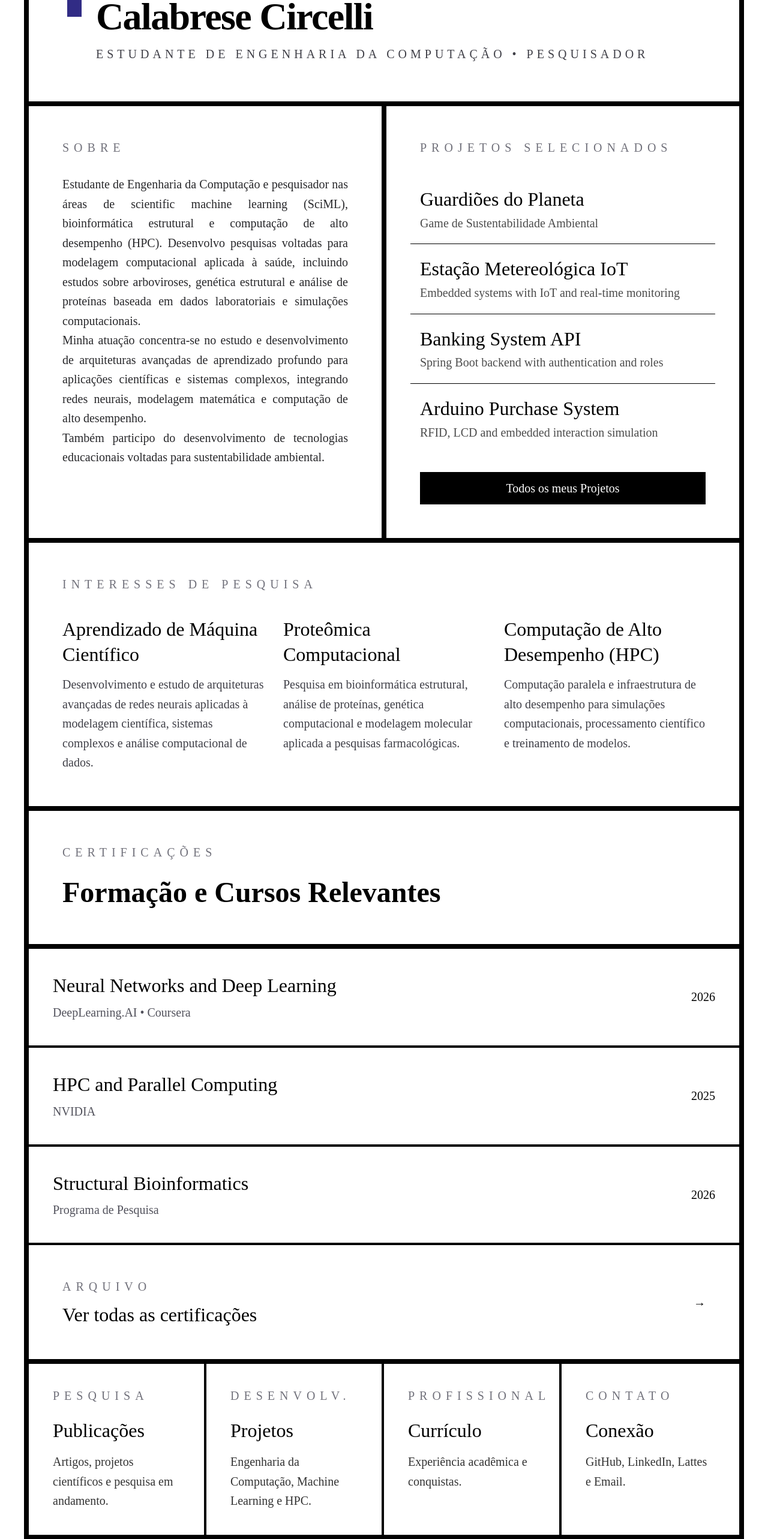
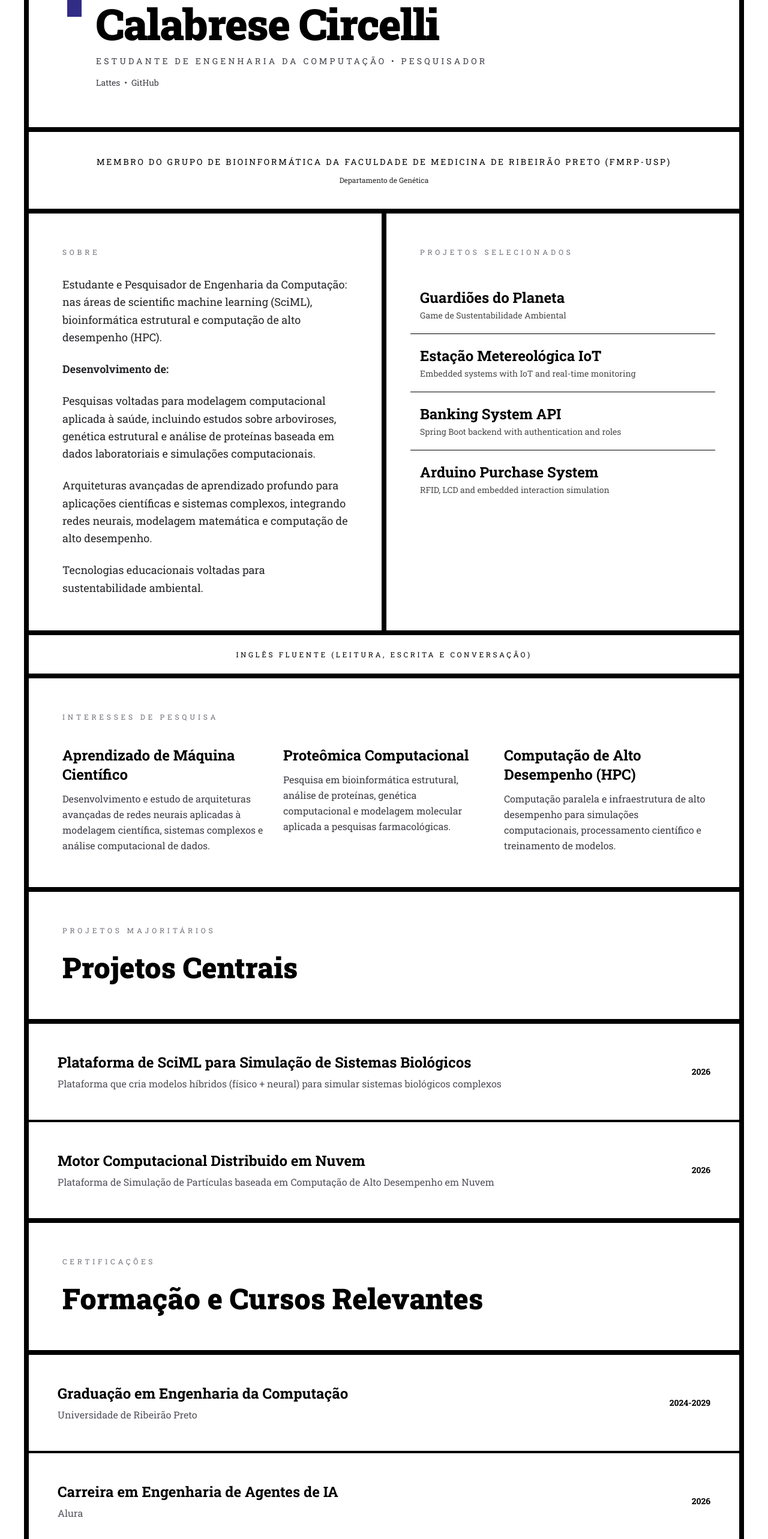
Before and after one commit to LORENZOCIRCELLI/Portfolio-Page, a React (Vite) app: page / in a window 1280 px wide. Shown: the part 180-2746 px from the top of the page at 60% size. Built offline with nearby package versions, Linux system fonts and the light colour scheme.

Commit message:
Style Update

```diff
--- a/src/App.css
+++ b/src/App.css
@@ -1,27 +1,5 @@
-@import "tailwindcss";
-@import url('https://fonts.googleapis.com/css2?family=Roboto+Slab:wght@100&display=swap');
+@import url('https://fonts.googleapis.com/css2?family=Roboto+Slab:wght@100..900&display=swap');
 
 body {
   font-family: 'Roboto Slab', serif;
-  font-weight: 400;
 }
-h1{
-  font-weight: 700;
-  font-size: 4rem;
-}
-h2{
-  font-weight: 600;
-  font-size: 3rem;
-}
-h3{
-  font-weight: 500;
-  font-size: 2rem;
-}
-h4{
-  font-weight: 400;
-  font-size: 1.5rem;
-}
-p{
-  font-size: 1.25rem;
-  font-weight: 400;
-}
--- a/src/App.tsx
+++ b/src/App.tsx
@@ -4,9 +4,8 @@ import { Link } from 'react-router-dom'
 export default function App() {
   return (
     <div className="min-h-screen w-full bg-white flex items-center justify-center p-10">
-
       <div className="w-300 max-w-full flex flex-col">
-
+        {/* Cabecalho */}
         <section className="border-8 border-black p-12 md:p-16">
 
           <div className="flex flex-col gap-4">
@@ -32,11 +31,37 @@ export default function App() {
                 Estudante de Engenharia da Computação • Pesquisador
               </p>
             </div>
+            <div className="ml-12">
+              <p className="text-sm text-zinc-700">
+                <a href="https://lattes.cnpq.br/9066461369543994" target="_blank" rel="noopener noreferrer" className="hover:underline">
+                  Lattes
+                </a>
+                  &nbsp;&nbsp;•&nbsp;&nbsp;
+                <a href="https://github.com/LORENZOCIRCELLI" target="_blank" rel="noopener noreferrer" className="hover:underline">
+                  GitHub
+                </a>
+              </p>
+            </div>
 
           </div>
-
         </section>
-
+        {/* GBI */}
+        <section className="border-x-8 border-b-8 border-black">
+          <a
+            href="https://sites.usp.br/gbi/"
+            target="_blank"
+            rel="noopener noreferrer"
+            className="group flex flex-col items-center justify-between p-6 md:p-10 transition-all duration-300 hover:bg-black hover:text-white"
+          >
+            <h3 className="text-xs md:text-sm uppercase tracking-[0.2em] text-center flex-1">
+              Membro do Grupo de Bioinformática da Faculdade de Medicina de Ribeirão Preto (FMRP-USP)
+            </h3>
+            <p className="text-xs mt-3 text-justify text-zinc-800">
+              Departamento de Genética
+            </p>
+          </a>
+        </section>
+        {/* Sobre e Projetos Selecionados */}
         <section className="flex flex-col md:flex-row">
 
           <div className="w-full md:w-1/2 border-l-8 border-r-4 border-b-8 border-black p-10 md:p-14">
@@ -47,14 +72,25 @@ export default function App() {
               </p>
             </div>
 
-            <p className="text-lg leading-relaxed text-justify text-zinc-800">
-              Estudante de Engenharia da Computação e pesquisador nas áreas de scientific machine learning (SciML), bioinformática estrutural e computação de alto desempenho (HPC). Desenvolvo pesquisas voltadas para modelagem computacional aplicada à saúde, incluindo estudos sobre arboviroses, genética estrutural e análise de proteínas baseada em dados laboratoriais e simulações computacionais.
+            <p className="text-lg leading-relaxed  text-zinc-800">
+              Estudante e Pesquisador de Engenharia da Computação: nas áreas de scientific machine learning (SciML), bioinformática estrutural e computação de alto desempenho (HPC).
             </p>
-            <p className="text-lg leading-relaxed text-justify text-zinc-800">
-              Minha atuação concentra-se no estudo e desenvolvimento de arquiteturas avançadas de aprendizado profundo para aplicações científicas e sistemas complexos, integrando redes neurais, modelagem matemática e computação de alto desempenho.
+            <br></br>
+            <p className="text-lg leading-relaxed text-zinc-800 font-bold">
+              Desenvolvimento de:</p>
+                        <br></br>
+
+            <p className="text-lg leading-relaxed text-zinc-800">
+              Pesquisas voltadas para modelagem computacional aplicada à saúde, incluindo estudos sobre arboviroses, genética estrutural e análise de proteínas baseada em dados laboratoriais e simulações computacionais.            </p>
+            <br></br>
+
+            <p className="text-lg leading-relaxed  text-zinc-800">
+              Arquiteturas avançadas de aprendizado profundo para aplicações científicas e sistemas complexos, integrando redes neurais, modelagem matemática e computação de alto desempenho.
             </p>
-            <p className="text-lg leading-relaxed text-justify text-zinc-800">
-              Também participo do desenvolvimento de tecnologias educacionais voltadas para sustentabilidade ambiental.
+            <br></br>
+
+            <p className="text-lg leading-relaxed text-zinc-800">
+              Tecnologias educacionais voltadas para sustentabilidade ambiental.
             </p>
 
           </div>
@@ -108,14 +144,27 @@ export default function App() {
                   RFID, LCD and embedded interaction simulation
                 </p>
               </div>
-
-            </div>
-            <div className="mt-8">
-              <p className="font-bold bg-black text-white pt-3 pb-3 flex justify-center">Todos os meus Projetos</p>
+              {/*
+              <div className="group py-5 cursor-pointer transition-all duration-300 bg-white text-black border-4 hover:bg-black hover:text-white px-4 -mx-4 mt-8">
+                <h3 className="text-2xl font-bold text-center">
+                  Ver Todos os Projetos
+                </h3>
+              </div>
+              */}
             </div>
           </div>
         </section>
+        {/* Inglês */}
+        <section className="border-x-8 border-b-8 border-black">
+          <div className="flex items-center justify-center p-4 md:p-6 transition-all duration-300 hover:bg-black hover:text-white">
 
+            <h3 className="text-xs uppercase tracking-[0.3em] text-center">
+              Inglês fluente (leitura, escrita e conversação)
+            </h3>
+
+          </div>
+        </section>
+        {/* Interesses */}
         <section className="border-x-8 border-b-8 border-black p-10 md:p-14">
 
           <div className="mb-10">
@@ -165,7 +214,76 @@ export default function App() {
           </div>
 
         </section>
+        {/* Projetos Centrais */}
+        <section className="border-x-8 border-b-8 border-black">
 
+          <div className="p-10 md:p-14 border-b-8 border-black">
+
+            <p className="text-xs uppercase tracking-[0.4em] text-zinc-500 mb-6">
+              Projetos Majoritários
+            </p>
+
+            <h2 className="text-4xl md:text-5xl font-black leading-tight">
+              Projetos Centrais
+            </h2>
+
+          </div>
+
+          <div className="flex flex-col">
+
+            <div className="border-b-4 border-black">
+
+              <Link
+                to="/certifications"
+                className="group flex items-center justify-between p-8 md:p-12 transition-all duration-300 hover:bg-black hover:text-white"
+              >
+                <div>
+                  <h3 className="text-2xl font-bold">
+                    Plataforma de SciML para Simulação de Sistemas Biológicos
+                  </h3>
+
+                  <p className="mt-2 text-zinc-600">
+                    Plataforma que cria modelos híbridos (físico + neural) para simular sistemas biológicos complexos
+                  </p>
+                </div>
+
+                <p className="text-sm font-bold">
+                  2026
+                </p>
+
+              </Link>
+
+            </div>
+
+            <div className="border-black">
+
+              <Link
+                to="/certifications"
+                className="group flex items-center justify-between p-8 md:p-12 transition-all duration-300 hover:bg-black hover:text-white"
+              >
+                <div>
+                  <h3 className="text-2xl font-bold">
+                    Motor Computacional Distribuido em Nuvem
+                  </h3>
+
+                  <p className="mt-2 text-zinc-600">
+                    Plataforma de Simulação de Partículas baseada em Computação de Alto Desempenho em Nuvem
+                  </p>
+                </div>
+
+                <p className="text-sm font-bold">
+                  2026
+                </p>
+
+              </Link>
+
+            </div>
+
+          </div>
+
+
+        </section>
+        {/* Formações */}
         <section className="border-x-8 border-b-8 border-black">
 
           <div className="p-10 md:p-14 border-b-8 border-black">
@@ -182,17 +300,43 @@ export default function App() {
 
           <div className="flex flex-col">
 
-            <div className="border-b-4 border-black p-8 md:p-10">
+            <div className="border-b-4 border-black">
 
-              <div className="flex flex-col md:flex-row md:items-center md:justify-between gap-6">
-
+              <Link
+                to=""
+                className="group flex items-center justify-between p-8 md:p-12 transition-all duration-300 hover:bg-black hover:text-white"
+              >
                 <div>
                   <h3 className="text-2xl font-bold">
-                    Neural Networks and Deep Learning
+                    Graduação em Engenharia da Computação
                   </h3>
 
                   <p className="mt-2 text-zinc-600">
-                    DeepLearning.AI • Coursera
+                    Universidade de Ribeirão Preto
+                  </p>
+                </div>
+
+                <p className="text-sm font-bold">
+                  2024-2029
+                </p>
+
+              </Link>
+
+            </div>
+
+            <div className="border-b-4 border-black">
+
+              <Link
+                to="/certifications"
+                className="group flex items-center justify-between p-8 md:p-12 transition-all duration-300 hover:bg-black hover:text-white"
+              >
+                <div>
+                  <h3 className="text-2xl font-bold">
+                    Carreira em Engenharia de Agentes de IA
+                  </h3>
+
+                  <p className="mt-2 text-zinc-600">
+                    Alura
                   </p>
                 </div>
 
@@ -200,51 +344,31 @@ export default function App() {
                   2026
                 </p>
 
-              </div>
+              </Link>
 
             </div>
 
-            <div className="border-b-4 border-black p-8 md:p-10">
+            <div className="border-b-4 border-black">
 
-              <div className="flex flex-col md:flex-row md:items-center md:justify-between gap-6">
-
+              <Link
+                to="/certifications"
+                className="group flex items-center justify-between p-8 md:p-12 transition-all duration-300 hover:bg-black hover:text-white"
+              >
                 <div>
                   <h3 className="text-2xl font-bold">
-                    HPC and Parallel Computing
+                    Cursos do Colégio Imperial de Londres
                   </h3>
 
                   <p className="mt-2 text-zinc-600">
-                    NVIDIA
+                    Imperial College London
                   </p>
                 </div>
 
                 <p className="text-sm font-bold">
-                  2025
+                  2026 - Presente
                 </p>
 
-              </div>
-
-            </div>
-
-            <div className="border-b-4 border-black p-8 md:p-10">
-
-              <div className="flex flex-col md:flex-row md:items-center md:justify-between gap-6">
-
-                <div>
-                  <h3 className="text-2xl font-bold">
-                    Structural Bioinformatics
-                  </h3>
-
-                  <p className="mt-2 text-zinc-600">
-                    Programa de Pesquisa
-                  </p>
-                </div>
-
-                <p className="text-sm font-bold">
-                  2026
-                </p>
-
-              </div>
+              </Link>
 
             </div>
 
@@ -252,7 +376,7 @@ export default function App() {
 
           <Link
             to="/certifications"
-            className="group flex items-center justify-between p-10 md:p-14 transition-all duration-300 hover:bg-black hover:text-white"
+            className="group flex items-center justify-between p-10 md:p-10 transition-all duration-300 hover:bg-black hover:text-white"
           >
 
             <div>
@@ -272,10 +396,10 @@ export default function App() {
           </Link>
 
         </section>
-
+        {/* Produções, Projeto e Currículo */}
         <section className="border-x-8 border-b-8 border-black">
 
-          <div className="grid grid-cols-1 md:grid-cols-4">
+          <div className="grid grid-cols-1 md:grid-cols-3">
 
             <a
               href="#"
@@ -286,20 +410,20 @@ export default function App() {
               </p>
 
               <h3 className="text-3xl font-black leading-tight">
-                Publicações
+                Produções
               </h3>
 
               <p className="mt-4 leading-relaxed opacity-80">
-                Artigos, projetos científicos e pesquisa em andamento.
+                Artigos, estudos, produção científica e pesquisa em andamento.
               </p>
             </a>
 
-            <a
-              href="#"
-              className="group border-b md:border-b-0 md:border-r-4 border-black p-10 transition-all duration-300 hover:bg-black hover:text-white"
+            <Link
+              to="/projects"
+              className="group border-b md:border-b-0 md:border-r-4 md:border-l-4 border-black p-10 transition-all duration-300 hover:bg-black hover:text-white"
             >
               <p className="text-xs uppercase tracking-[0.4em] text-zinc-500 group-hover:text-zinc-300 mb-6">
-                Desenvolv.
+                Desenvolvimento
               </p>
 
               <h3 className="text-3xl font-black leading-tight">
@@ -309,11 +433,11 @@ export default function App() {
               <p className="mt-4 leading-relaxed opacity-80">
                 Engenharia da Computação, Machine Learning e HPC.
               </p>
-            </a>
+            </Link>
 
             <a
-              href="#"
-              className="group border-b md:border-b-0 md:border-r-4 border-black p-10 transition-all duration-300 hover:bg-black hover:text-white"
+              href="src\assets\curiculum\curriculum.pdf"
+              className="group border-b md:border-b-0 border-black p-10 md:border-l-4 transition-all duration-300 hover:bg-black hover:text-white"
             >
               <p className="text-xs uppercase tracking-[0.4em] text-zinc-500 group-hover:text-zinc-300 mb-6">
                 Profissional
@@ -327,28 +451,10 @@ export default function App() {
                 Experiência acadêmica e conquistas.
               </p>
             </a>
-
-            <a
-              href="#"
-              className="group p-10 transition-all duration-300 hover:bg-black hover:text-white"
-            >
-              <p className="text-xs uppercase tracking-[0.4em] text-zinc-500 group-hover:text-zinc-300 mb-6">
-                Contato
-              </p>
-
-              <h3 className="text-3xl font-black leading-tight">
-                Conexão
-              </h3>
-
-              <p className="mt-4 leading-relaxed opacity-80">
-                GitHub, LinkedIn, Lattes e Email.
-              </p>
-            </a>
-
           </div>
 
         </section>
-
+        {/* Rodapé */}
         <section className="flex flex-col md:flex-row">
 
           <div className="w-full md:w-1/2 border-l-8 border-r-4 border-b-8 border-black p-10">
@@ -378,9 +484,7 @@ export default function App() {
           </div>
 
         </section>
-
       </div>
-
     </div>
   )
 }
--- a/src/main.tsx
+++ b/src/main.tsx
@@ -3,12 +3,15 @@ import { BrowserRouter, Routes, Route } from 'react-router-dom'
 
 import App from './App'
 import CertificationsPage from './pages/CertificationsPage'
+import ProjectsPage from './pages/ProjectsPage'
+import './index.css'
 
 ReactDOM.createRoot(document.getElementById('root')!).render(
   <BrowserRouter>
     <Routes>
       <Route path="/" element={<App />} />
       <Route path="/certifications" element={<CertificationsPage />} />
+      <Route path="/projects" element={<ProjectsPage />} />
     </Routes>
   </BrowserRouter>
 )
--- a/src/pages/CertificationsPage.tsx
+++ b/src/pages/CertificationsPage.tsx
@@ -43,7 +43,7 @@ function CertificationsPage() {
             className="group w-full flex items-center p-4 transition-all duration-300 hover:bg-black hover:text-white"
         >
             <p className="font-bold">
-            Home
+            Voltar
             </p>
         </a>
 
```
